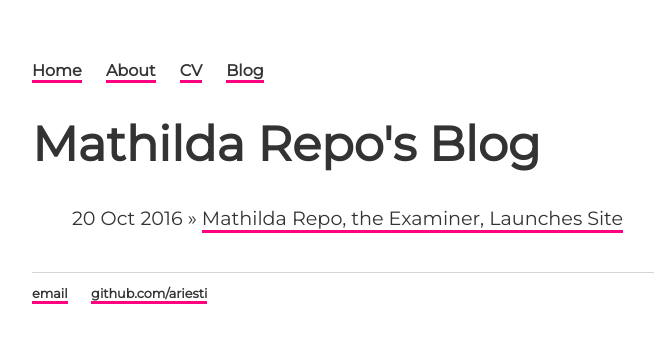
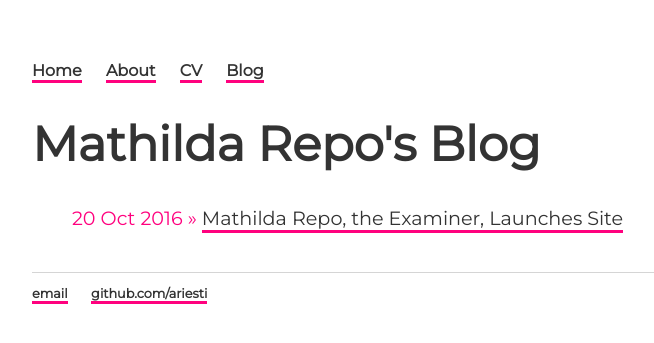
Before and after one commit to ariesti/ariesti.github.io, a Jekyll site: the page built from blog/index.html, in a window 1280 px wide. Shown: the top 343 px of the page, without its empty margins (160-814 px from the left). Built offline with Jekyll 4.4.1, drawn with Linux system fonts in a browser that asks for light colours.

Commit message:
Update main.css

```diff
--- a/css/main.css
+++ b/css/main.css
@@ -19,7 +19,7 @@
 footer { text-decoration: none; border-top: 1px solid #d5d5d5; font-size: .8em; }
 
 /* Blog */
-ul.posts { margin: 20px auto 40px; font-size: 1.2em; }
+ul.posts { margin: 20px auto 40px; font-size: 1.2em; color: #ff017e; }
 ul.posts li { list-style: none; }
 
 /* CV */
```
